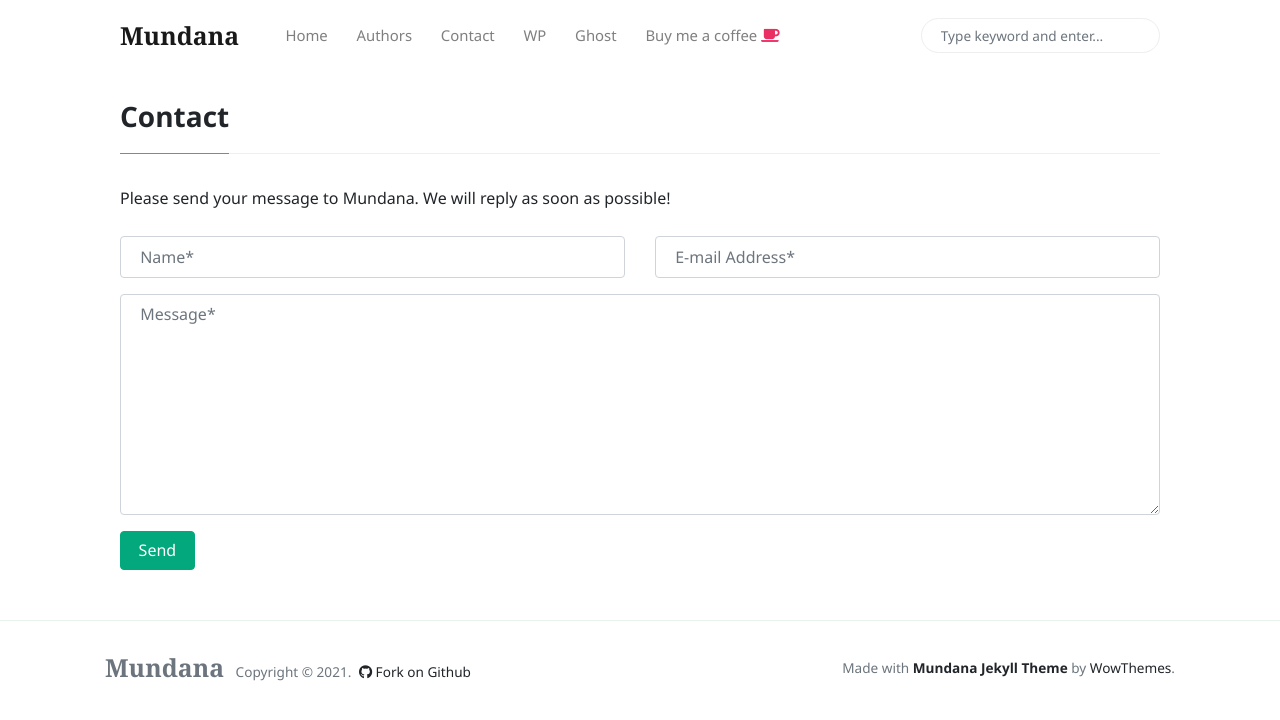
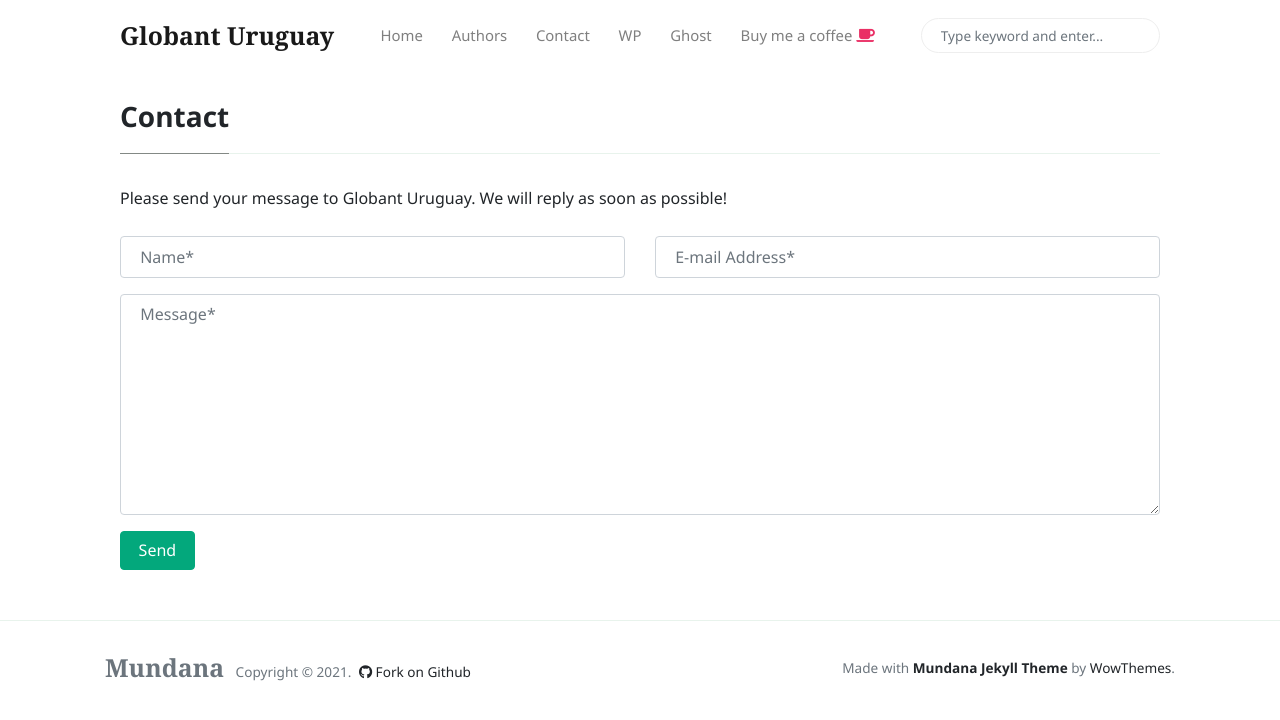
Before and after one commit to GlobantUy/globantuy.github.io, a Jekyll site: the page built from _pages/contact.md, in a window 1280 px wide. Shown: the top 720 px of the page. Built offline with Jekyll 4.4.1, drawn with Linux system fonts in a browser that asks for light colours; nearby versions of some CDN libraries.

Commit message:
Update from Forestry.io hello@leog.me updated _config.yml

```diff
--- a/_config.yml
+++ b/_config.yml
@@ -1,53 +1,43 @@
-# Site
-name: "Mundana"
-description: "Mundana is a free Jekyll theme for awesome people like you, Medium like."
-logo: "assets/images/logo.png"
-favicon: "assets/images/favicon.ico"
-email: "wowthemesnet@gmail.com"
-mailchimp-list: "https://wowthemes.us11.list-manage.com/subscribe/post?u=8aeb20a530e124561927d3bd8&amp;id=8c3d2d214b"
-
-include: ["_pages"]
-permalink: /:title/
-
-# Plugins
+---
+name: Globant Uruguay
+description: Globant Uruguay
+logo: assets/images/logo.png
+favicon: assets/images/favicon.ico
+email: leog@globant.com
+mailchimp-list: ''
+include:
+- _pages
+permalink: "/:title/"
 plugins:
-  - jekyll-feed
-  - jekyll-sitemap
-  - jekyll-paginate
-  - jekyll-seo-tag
-
+- jekyll-feed
+- jekyll-sitemap
+- jekyll-paginate
+- jekyll-seo-tag
 authors:
   sal:
     name: Sal
     site: https://www.wowthemes.net
-    avatar: /assets/images/avatar1.jpg
-    bio: "Hi, I am Sal, the author of Mundana, the theme you're currently previewing. I hope you like it!"
+    avatar: "/assets/images/avatar1.jpg"
+    bio: Hi, I am Sal, the author of Mundana, the theme you're currently previewing.
+      I hope you like it!
     email: wowthemesnet@gmail.com
     twitter: https://twitter.com/wowthemesnet
-
   jane:
     name: Jane
     site: https://www.wowthemes.net
-    avatar: /assets/images/avatar2.jpg
-    bio: "Blogger, fashionista, love to explore new ideas and write on my morning coffee!"
+    avatar: "/assets/images/avatar2.jpg"
+    bio: Blogger, fashionista, love to explore new ideas and write on my morning coffee!
     email: fakemail@gmail.com
     twitter: https://twitter.com/wowthemesnet
-
-# Defaults
 defaults:
-  # all posts
-  - scope:
-      path: "_posts"
-    values:
-      layout: post
-      author: sal
-      avatar: /assets/images/avatar1.jpg
-
-  # all pages
-  - scope:
-      path: "_pages"
-    values:
-      layout: page
-
-# Paginate
-paginate: 10
+- scope:
+    path: _posts
+  values:
+    layout: post
+    author: sal
+    avatar: "/assets/images/avatar1.jpg"
+- scope:
+    path: _pages
+  values:
+    layout: page
+paginate: "10"
```
